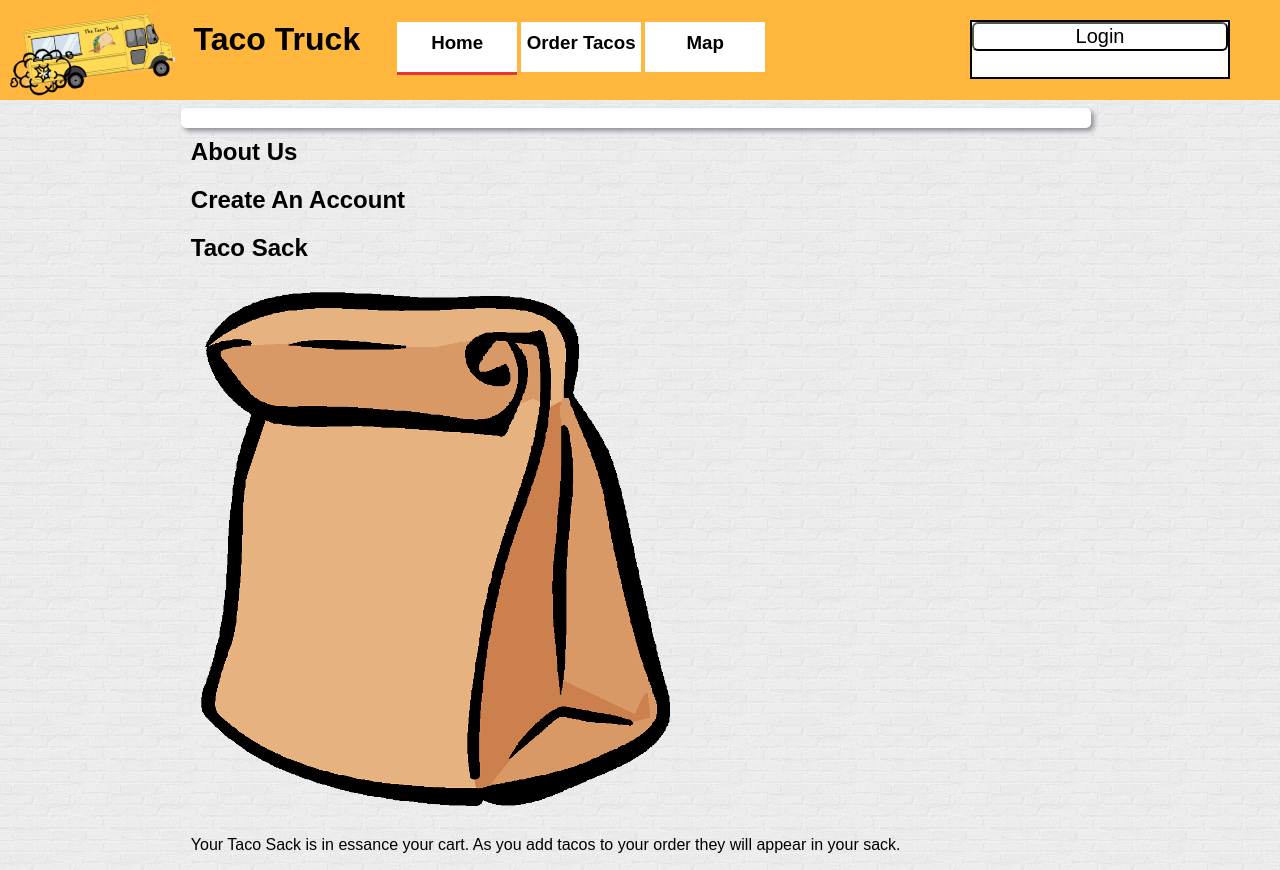
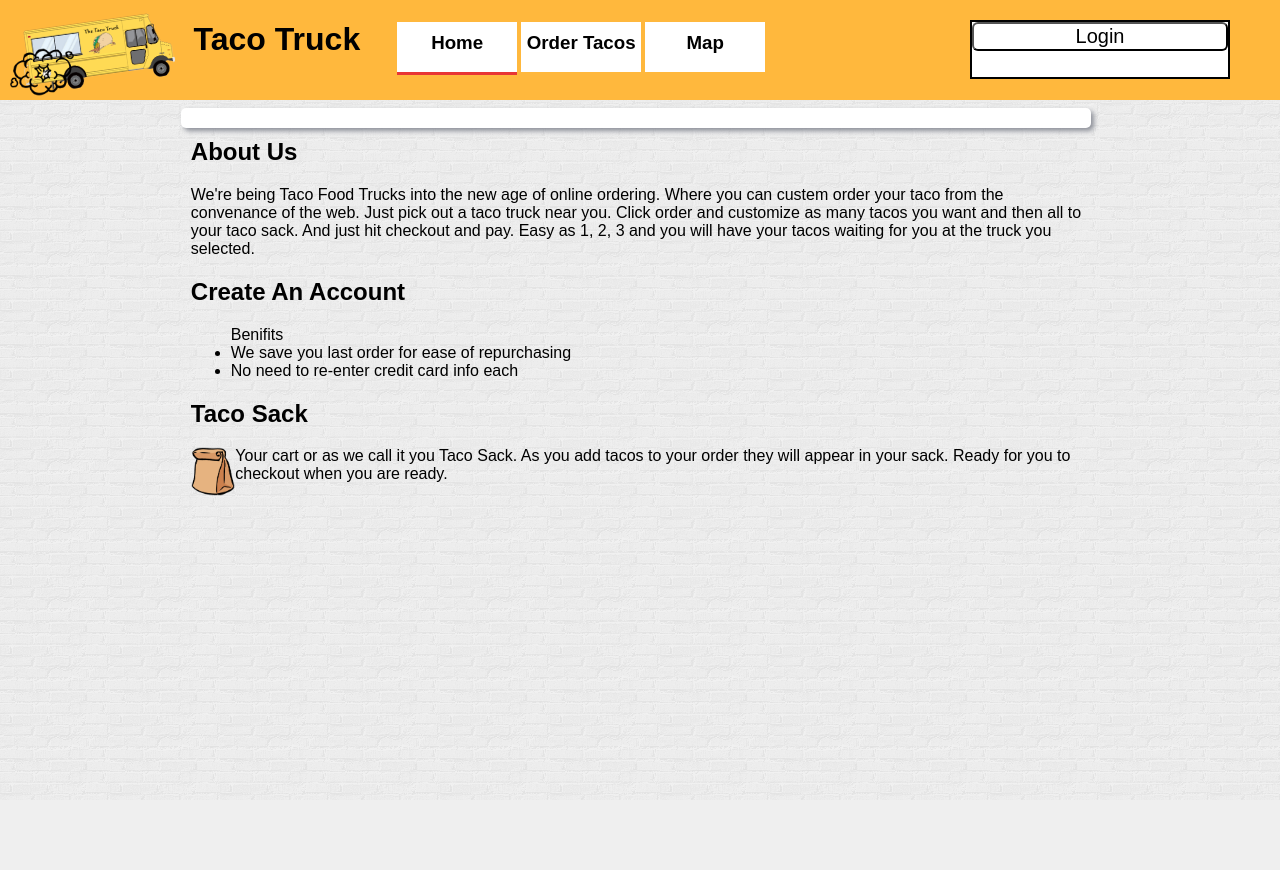
Before and after one commit to AustinCWells/TacoTruck, a PHP site: page / in a window 1280 px wide. After the commit the page ends 799 px from the top, so only its background shows below. Run offline with PHP 8.4, Linux system fonts and the light colour scheme; some libraries are stand-ins or nearby versions.

Commit message:
add info to index files

```diff
--- a/css/index.css
+++ b/css/index.css
@@ -4,6 +4,11 @@ article#tacoMenu {
 }
 
 article {
-	position: relative;
+	display: block;
 	float: left;
 }
+
+#tacoSack {
+	width: 5%;
+	float: left;
+}
--- a/index.php
+++ b/index.php
@@ -20,19 +20,22 @@
 
 			<section id = "aboutUs">
 				<h2>About Us</h2>
-				<p></p>
+				<p>We're being Taco Food Trucks into the new age of online ordering.  Where you can custem order your taco from the convenance of the web.  Just pick out a taco truck near you.  Click order and customize as many tacos you want and then all to your taco sack. And just hit checkout and pay. Easy as 1, 2, 3 and you will have your tacos waiting for you at the truck you selected. </p>
 			</section>
 
 			<section id = "createAnAccount">
 				<h2>Create An Account</h2>
-				<p></p>
+				<ul>Benifits
+					<li>We save you last order for ease of repurchasing</li>
+					<li>No need to re-enter credit card info each</li>
+				</ul>
 			</section>
 
 			<section id = "sackInfo">
 					<h2>Taco Sack</h2>
 					<div>
-						<img src="img/taco_sack.png" style = "width = 5%">
-						<p>Your Taco Sack is in essance your cart.  As you add tacos to your order they will appear in your sack.</p>
+						<img src="img/taco_sack.png" id = "tacoSack">
+						<p>Your cart or as we call it you Taco Sack.  As you add tacos to your order they will appear in your sack.  Ready for you to checkout when you are ready.</p>
 					</div>
 			</section>
 
```
